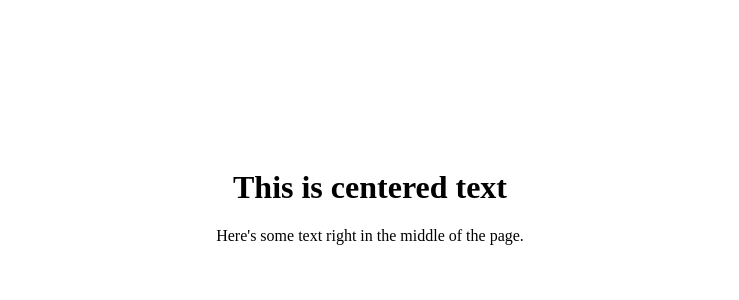
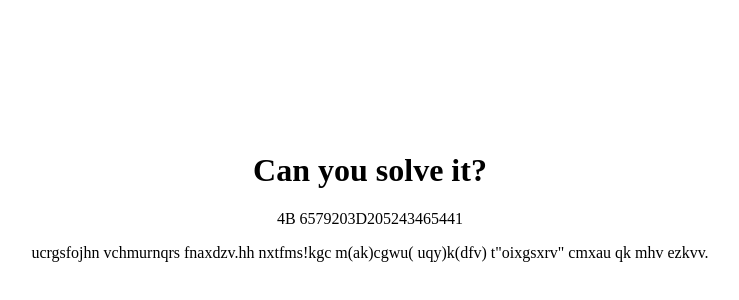
Before and after one commit to abdu-r-o/abdu-r-o.github.io, a plain HTML site: page index.html in a window 1280 px wide. Shown: the part 196-496 px from the top of the page, without its empty margins (270-1009 px from the left). Drawn offline with Linux system fonts and the light colour scheme.

Commit message:
Update index.html

```diff
--- a/index.html
+++ b/index.html
@@ -19,8 +19,9 @@
 </head>
 <body>
     <div class="content">
-        <h1>This is centered text</h1>
-        <p>Here's some text right in the middle of the page.</p>
+        <h1>Can you solve it?</h1>
+        <p>4B 6579203D205243465441</p>
+        <p>ucrgsfojhn vchmurnqrs fnaxdzv.hh nxtfms!kgc m(ak)cgwu( uqy)k(dfv) t"oixgsxrv" cmxau qk mhv ezkvv.</p>
     </div>
 </body>
 </html>
```
